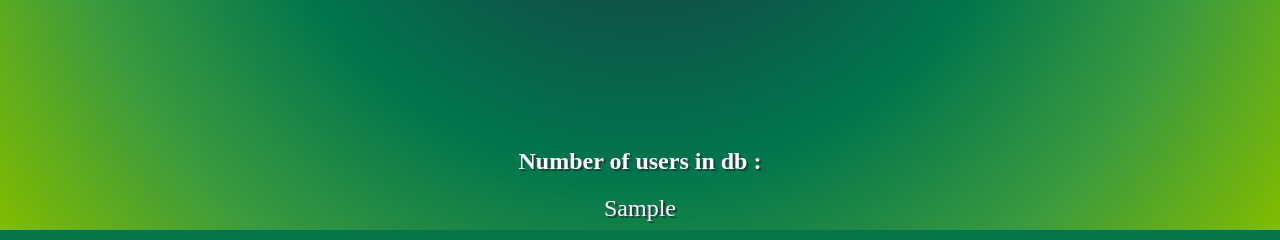
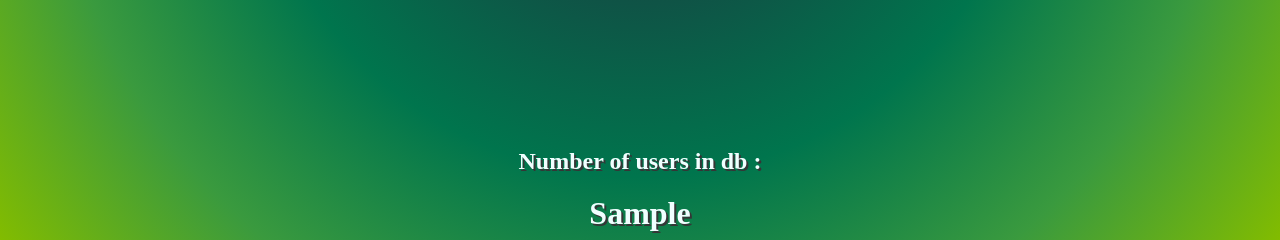
Before and after one commit to thibault-Merelle/Ansible, a Flask app: template templates/id.html in a window 1280 px wide. Shown: the part 672-912 px from the top of the page. Run offline with Flask 2, Linux system fonts and the light colour scheme; the template is opened without the code that fills it: most values are stand-ins (such as "Sample title", 1, 10 or a date in 2020).

Commit message:
update css for jinja

```diff
--- a/static/css/style.css
+++ b/static/css/style.css
@@ -40,10 +40,12 @@ button, input{
 }
 
 #jinja{
-    font-size: x-large;
+    font-size: xx-large;
+    font-weight: bold;
     margin-top: 1rem;
     color:azure;
     text-shadow: 2px 2px #353636;
     text-align: center;
+    margin: 0 auto;
 
 }
```
